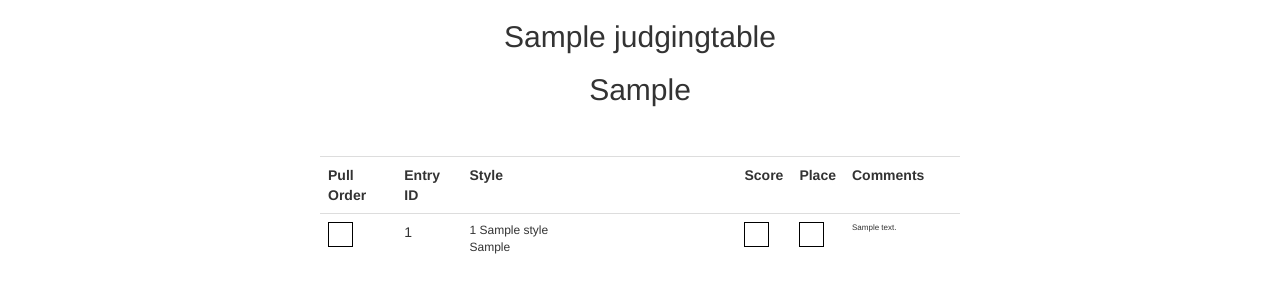
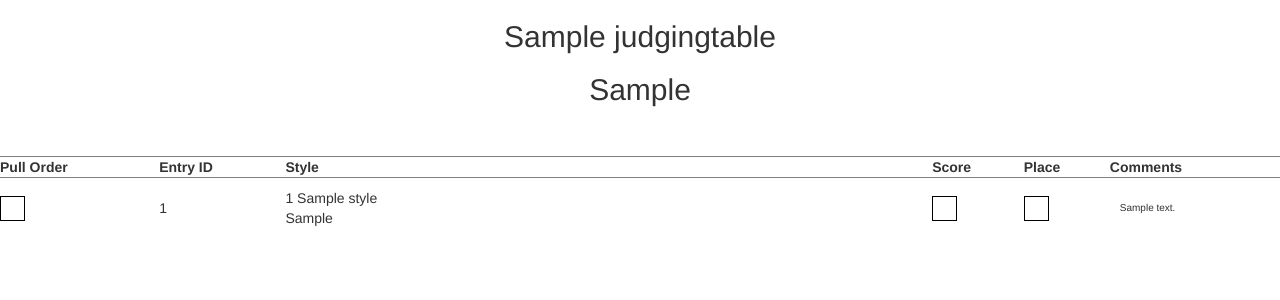
Before and after one commit to dwthomas77/mvhbc-2016, a Django app: page /competition/tools/pullsheet/1 in a window 1280 px wide. Shown: the top 300 px of the page. Run offline with Django 3.2, Linux system fonts and the light colour scheme; a user stored in the database is signed in; tables that the repository leaves empty hold one stand-in row (values such as "Sample post"); some libraries are stand-ins or nearby versions.

Commit message:
tweaking pullsheet printing

```diff
--- a/competition/templates/competition/pullsheet.html
+++ b/competition/templates/competition/pullsheet.html
@@ -13,6 +13,18 @@
             font-family: arial;
         }
 
+        table {
+            width: 100%;
+        }
+
+        tr {
+            border-top: thin gray solid;
+        }
+
+        table tr td {
+            padding: 10px 0px;
+        }
+
         @media print {
             table.breaker  { page-break-before: always; }
         }
@@ -24,13 +36,13 @@
         }
 
         .comment-box {
-            width: 100px;
-            font-size: 8px;
-            height: 50px;
+            max-width: 200px;
+            font-size: 10px;
+            padding-left: 10px;
         }
         .style-row {
             min-width: 275px;
-            font-size: 12px;
+            font-size: 14px;
         }
     </style>
 
@@ -45,7 +57,7 @@
     <h2 class="text-center">{{ table.name }} </h2>
     <h2 class="text-center" id="category-display"></h2>
     <br><br>
-    <table class="table" style="width: 50%; min-width: 500px; margin: 0px auto;">
+    <table style="width: 100%;">
         <tr>
             <th>Pull Order</th>
             <th>Entry ID</th>
@@ -56,9 +68,9 @@
         </tr>
     {% for submission in submissions %}
 
-        {% if forloop.counter == 10 or forloop.counter == 20 or forloop.counter == 30 or forloop.counter == 40 %}
+        {% if forloop.counter == 13 or forloop.counter == 23 or forloop.counter == 33 or forloop.counter == 43 %}
         </table>
-        <table class="table breaker" style="width: 50%; min-width: 500px; margin: 0px auto;">
+        <table class="breaker">
         {% endif %}
 
         <tr class="page-break">
```
